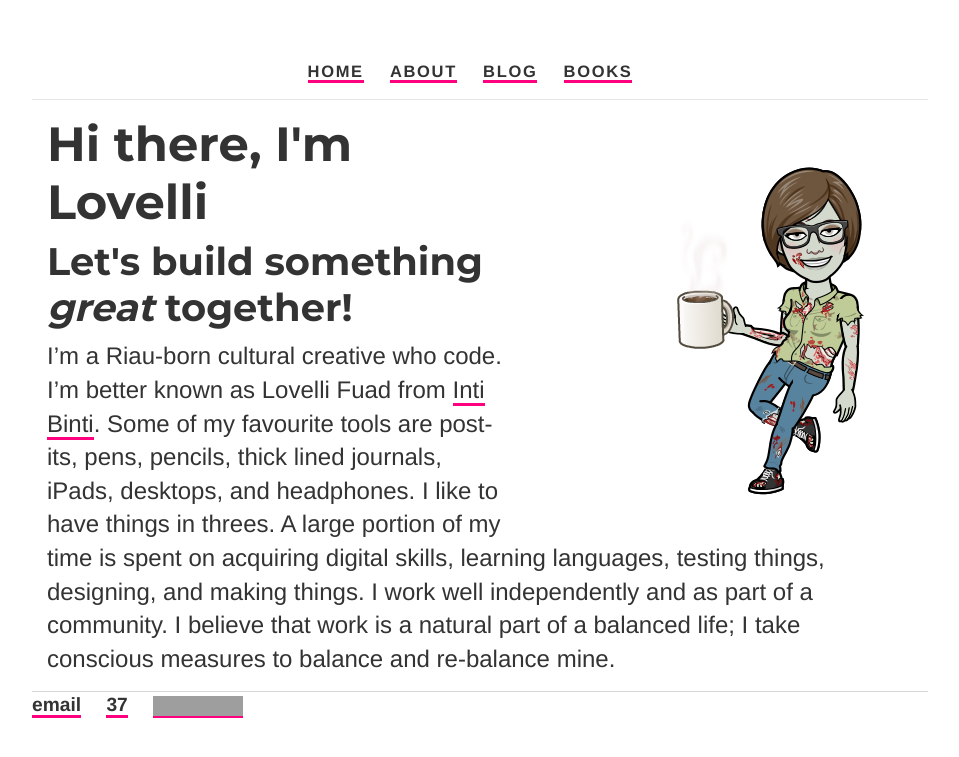
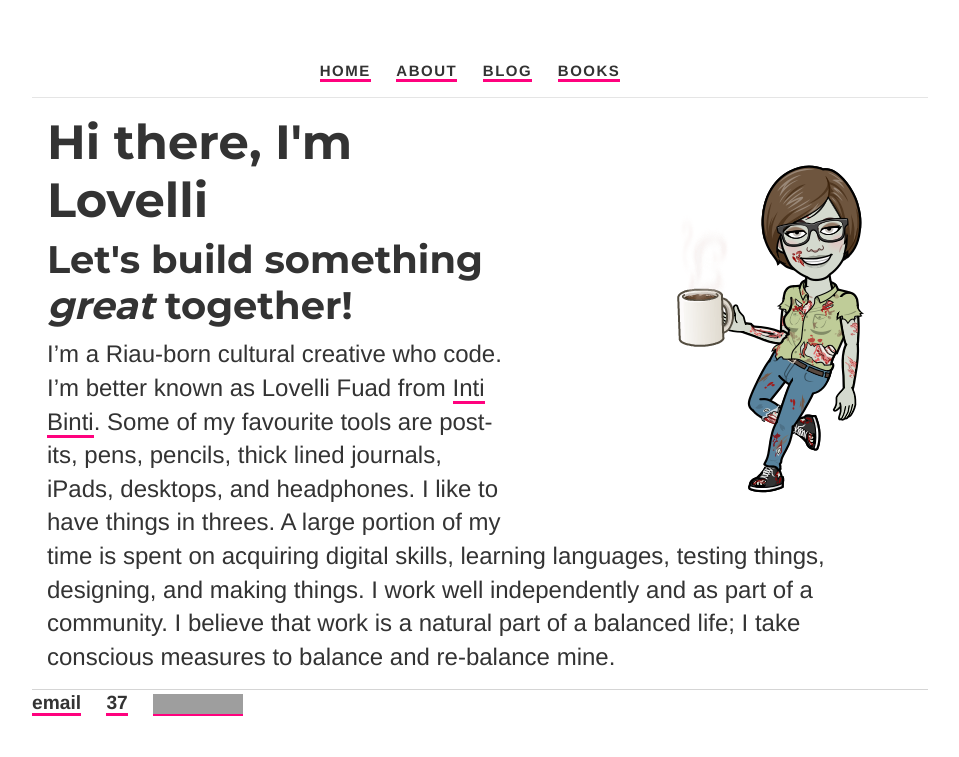
Before and after one commit to ariesti/ariesti.github.io, a Jekyll site: the page built from index.html, in a window 1280 px wide. Shown: the top 757 px of the page, without its empty margins (160-1119 px from the left). Built offline with Jekyll 4.4.1, drawn with Linux system fonts in a browser that asks for light colours; grey boxes are pictures that could not be loaded.

Commit message:
Update main.css

```diff
--- a/css/main.css
+++ b/css/main.css
@@ -1,6 +1,6 @@
 /* Head */
 header {font-family: Helvetica Neue, sans-serif; letter-spacing: .15em;
-        text-transform: uppercase; font-weight: lighter; font-size: 11px; text-align: center;}
+        text-transform: uppercase; font-weight: lighter; font-size: 10px; text-align: center;}
 
 /* Body */
 body { font-family: Helvetica Neue, sans-serif; margin: 60px auto; width: 70%; color: #333; overflow: auto; }
```
